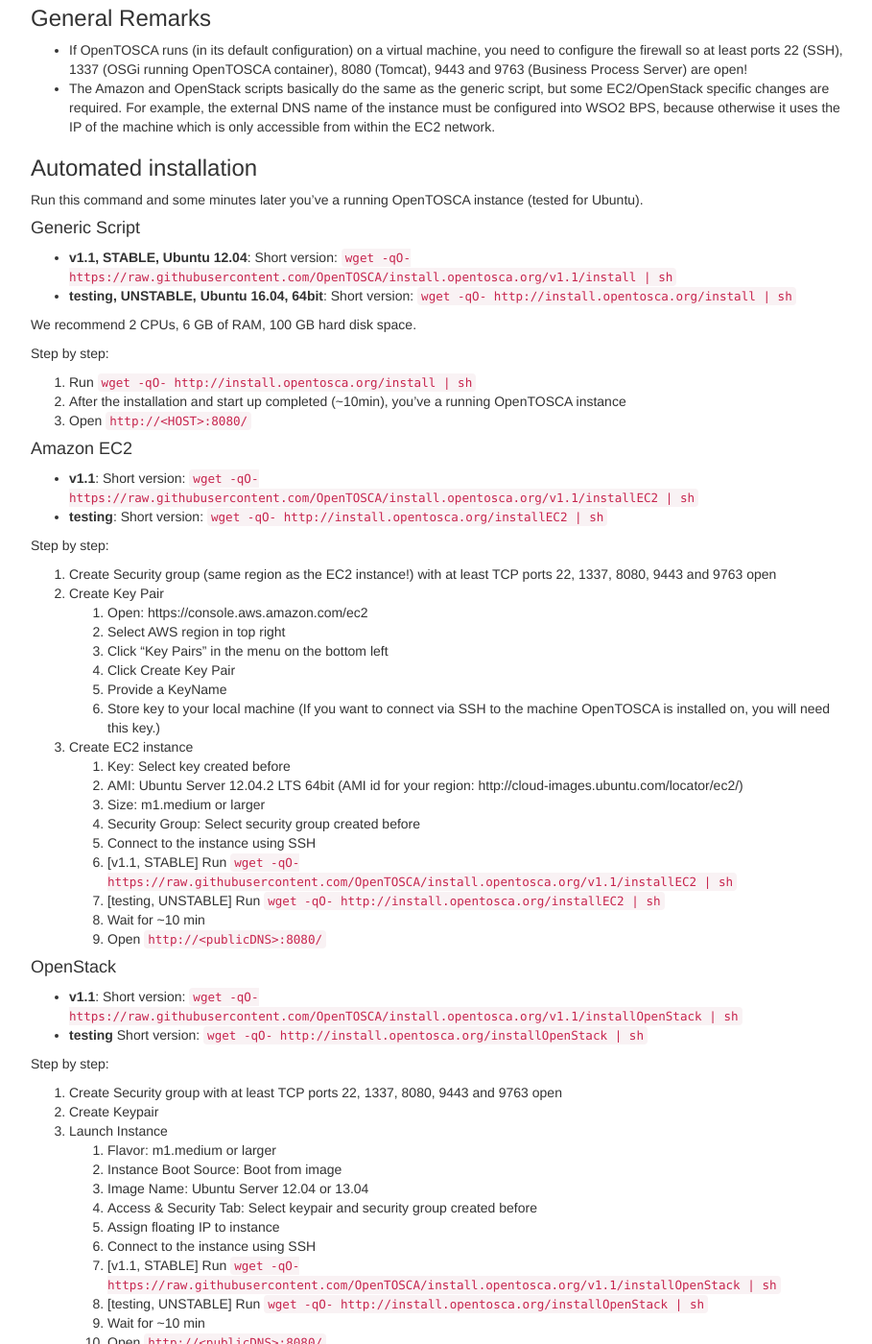
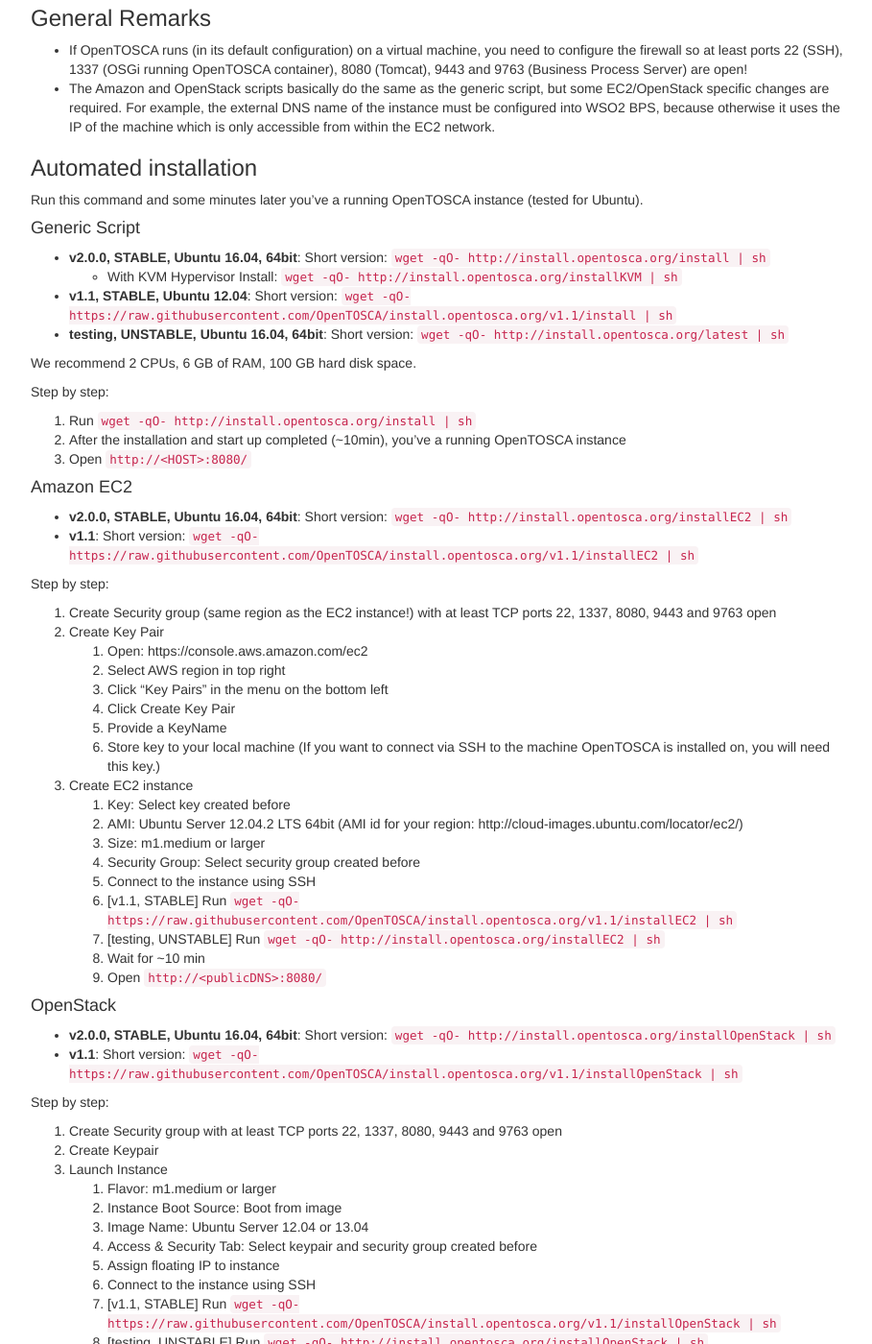
Before and after one commit to OpenTOSCA/install.opentosca.org, a Jekyll site: the page built from index.md, in a window 1280 px wide and 1400 px high, scrolled down 490 px. Shown: the whole window at 96% size, without its empty margins (38-947 px from the left). Built offline with Jekyll 4.4.1, drawn with Linux system fonts in a browser that asks for light colours; comment, search, counter and statistics services are not loaded; our own code applies the rules of GitHub Pages for plain Markdown files; some of the changed text lies outside the part shown.

Commit message:
udpates index.md to new release version
Signed-off-by: Kálmán Képes <kalman.kepes@iaas.uni-stuttgart.de>

```diff
--- a/index.md
+++ b/index.md
@@ -3,7 +3,7 @@
 ---
 # OpenTOSCA Ecosystem
 
-Version v1.1 is the current stable version of the OpenTOSCA ecosystem.
+Version v2.0.0 is the current stable version of the OpenTOSCA ecosystem.
 
 Besides these installation scripts, we offer a dockerized OpenTOSCA environment at <https://github.com/OpenTOSCA/opentosca-dockerfiles>.
 That environment builds the latest versions from source.
@@ -43,8 +43,10 @@
 
 #### Generic Script
 
+- **v2.0.0, STABLE, Ubuntu 16.04, 64bit**: Short version: `wget -qO- http://install.opentosca.org/install | sh`
+  - With KVM Hypervisor Install: `wget -qO- http://install.opentosca.org/installKVM | sh`
 - **v1.1, STABLE, Ubuntu 12.04**: Short version: `wget -qO- https://raw.githubusercontent.com/OpenTOSCA/install.opentosca.org/v1.1/install | sh`
-- **testing, UNSTABLE, Ubuntu 16.04, 64bit**: Short version: `wget -qO- http://install.opentosca.org/install | sh`
+- **testing, UNSTABLE, Ubuntu 16.04, 64bit**: Short version: `wget -qO- http://install.opentosca.org/latest | sh`
 
 We recommend 2 CPUs, 6 GB of RAM, 100 GB hard disk space.
 
@@ -57,8 +59,8 @@
 
 #### Amazon EC2
 
+- **v2.0.0, STABLE, Ubuntu 16.04, 64bit**: Short version: `wget -qO- http://install.opentosca.org/installEC2 | sh`
 - **v1.1**: Short version: `wget -qO- https://raw.githubusercontent.com/OpenTOSCA/install.opentosca.org/v1.1/installEC2 | sh`
-- **testing**: Short version: `wget -qO- http://install.opentosca.org/installEC2 | sh`
 
 Step by step:
 
@@ -84,8 +86,8 @@
 
 #### OpenStack
 
+- **v2.0.0, STABLE, Ubuntu 16.04, 64bit**: Short version: `wget -qO- http://install.opentosca.org/installOpenStack | sh`
 - **v1.1**: Short version: `wget -qO- https://raw.githubusercontent.com/OpenTOSCA/install.opentosca.org/v1.1/installOpenStack | sh`
-- **testing** Short version: `wget -qO- http://install.opentosca.org/installOpenStack | sh`
 
 Step by step:
 
```
